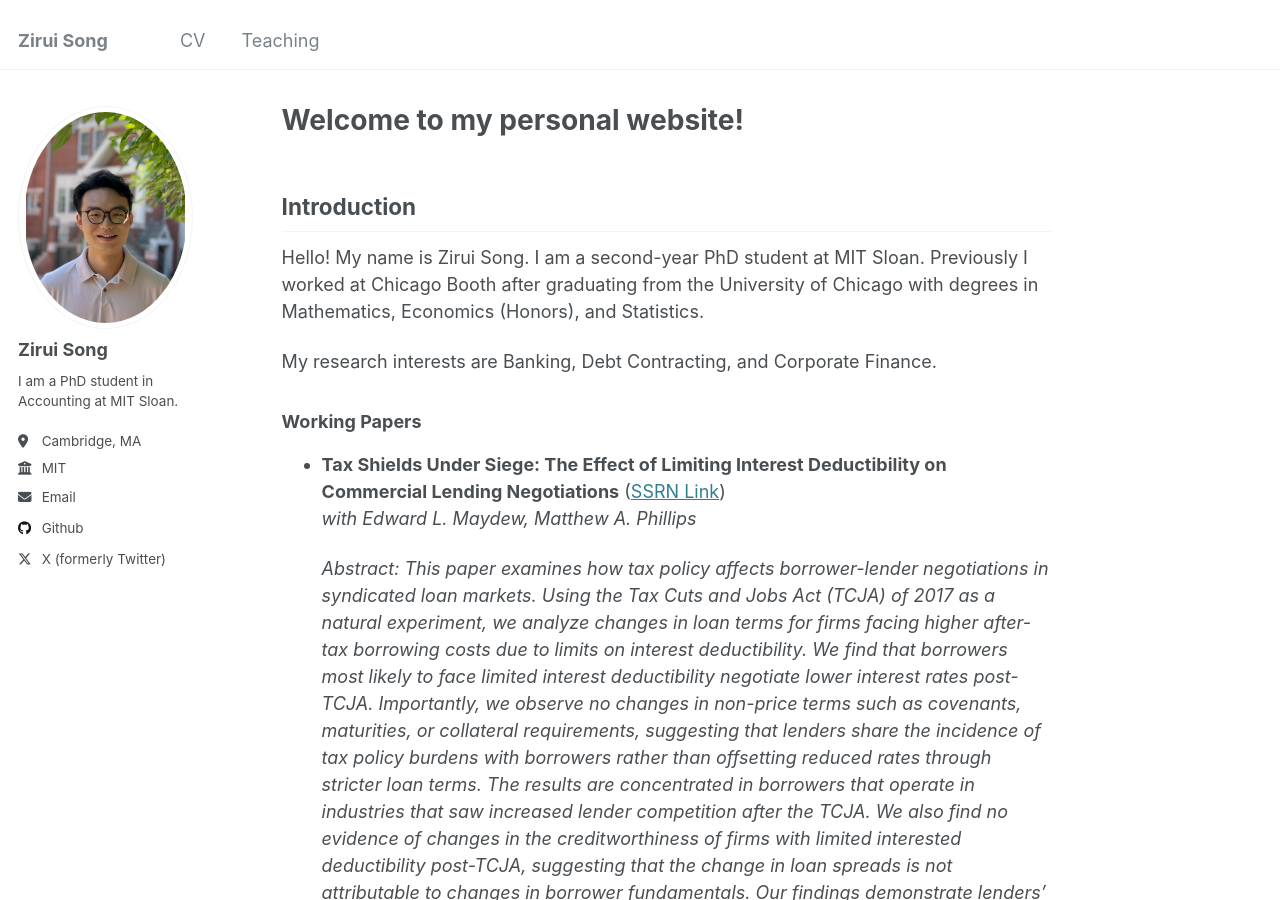
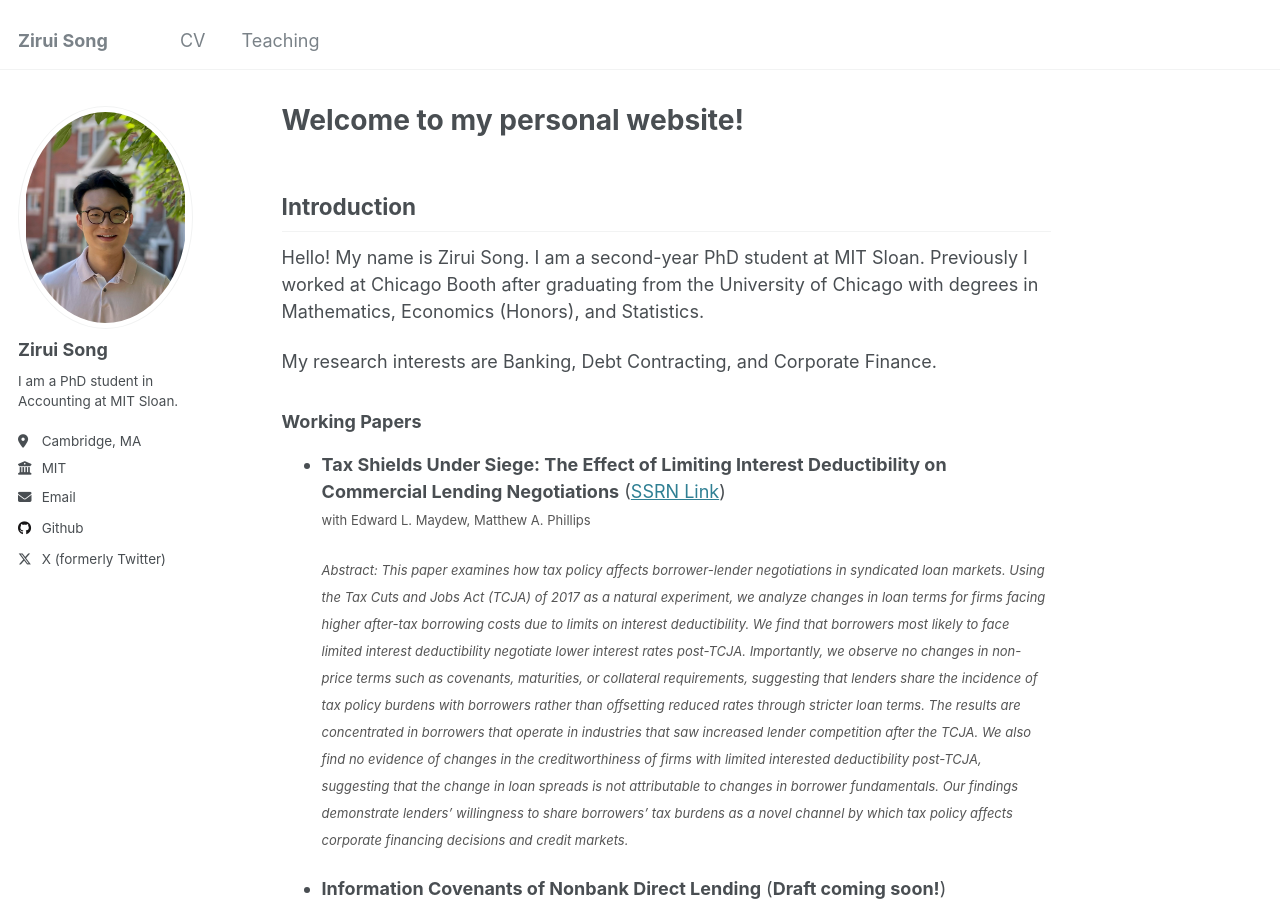
Before and after one commit to zirui-song/zirui-song.github.io, a Jekyll site: the page built from _pages/about.md, in a window 1280 px wide and 900 px high. Built offline with Jekyll 4.4.1, drawn with Linux system fonts in a browser that asks for light colours.

Commit message:
Update about.md

```diff
--- a/_pages/about.md
+++ b/_pages/about.md
@@ -15,11 +15,11 @@ My research interests are Banking, Debt Contracting, and Corporate Finance.
 
 ### Working Papers
 - **Tax Shields Under Siege: The Effect of Limiting Interest Deductibility on Commercial Lending Negotiations** (<a href="https://ssrn.com/abstract=5123295" target="_blank" rel="noopener noreferrer">SSRN Link</a>)
-  *with Edward L. Maydew, Matthew A. Phillips*
+  <span style="font-size:small; color:#555;">with Edward L. Maydew, Matthew A. Phillips</span>
 
-  *Abstract: This paper examines how tax policy affects borrower-lender negotiations in syndicated loan markets. Using the Tax Cuts and Jobs Act (TCJA) of 2017 as a natural experiment, we analyze changes in loan terms for firms facing higher after-tax borrowing costs due to limits on interest deductibility. We find that borrowers most likely to face limited interest deductibility negotiate lower interest rates post-TCJA. Importantly, we observe no changes in non-price terms such as covenants, maturities, or collateral requirements, suggesting that lenders share the incidence of tax policy burdens with borrowers rather than offsetting reduced rates through stricter loan terms. The results are concentrated in borrowers that operate in industries that saw increased lender competition after the TCJA. We also find no evidence of changes in the creditworthiness of firms with limited interested deductibility post-TCJA, suggesting that the change in loan spreads is not attributable to changes in borrower fundamentals. Our findings demonstrate lenders’ willingness to share borrowers’ tax burdens as a novel channel by which tax policy affects corporate financing decisions and credit markets.*
+  <span style="font-size:small; color:#555;">*Abstract: This paper examines how tax policy affects borrower-lender negotiations in syndicated loan markets. Using the Tax Cuts and Jobs Act (TCJA) of 2017 as a natural experiment, we analyze changes in loan terms for firms facing higher after-tax borrowing costs due to limits on interest deductibility. We find that borrowers most likely to face limited interest deductibility negotiate lower interest rates post-TCJA. Importantly, we observe no changes in non-price terms such as covenants, maturities, or collateral requirements, suggesting that lenders share the incidence of tax policy burdens with borrowers rather than offsetting reduced rates through stricter loan terms. The results are concentrated in borrowers that operate in industries that saw increased lender competition after the TCJA. We also find no evidence of changes in the creditworthiness of firms with limited interested deductibility post-TCJA, suggesting that the change in loan spreads is not attributable to changes in borrower fundamentals. Our findings demonstrate lenders’ willingness to share borrowers’ tax burdens as a novel channel by which tax policy affects corporate financing decisions and credit markets.*</span>
 - **Information Covenants of Nonbank Direct Lending** (**Draft coming soon!**)
 
 ### Other Writing
 - **Why Stock Buybacks Increase Financial Stability in Banking** (<a href="https://www.promarket.org/2024/12/12/why-stock-buybacks-increase-financial-stability-in-banking/" target="_blank" rel="noopener noreferrer">ProMarket Link</a>)
-  *with S.P. Kothari, Hamid Mehran*
+  <span style="font-size:small; color:#555;">with S.P. Kothari, Hamid Mehran</span>
```
